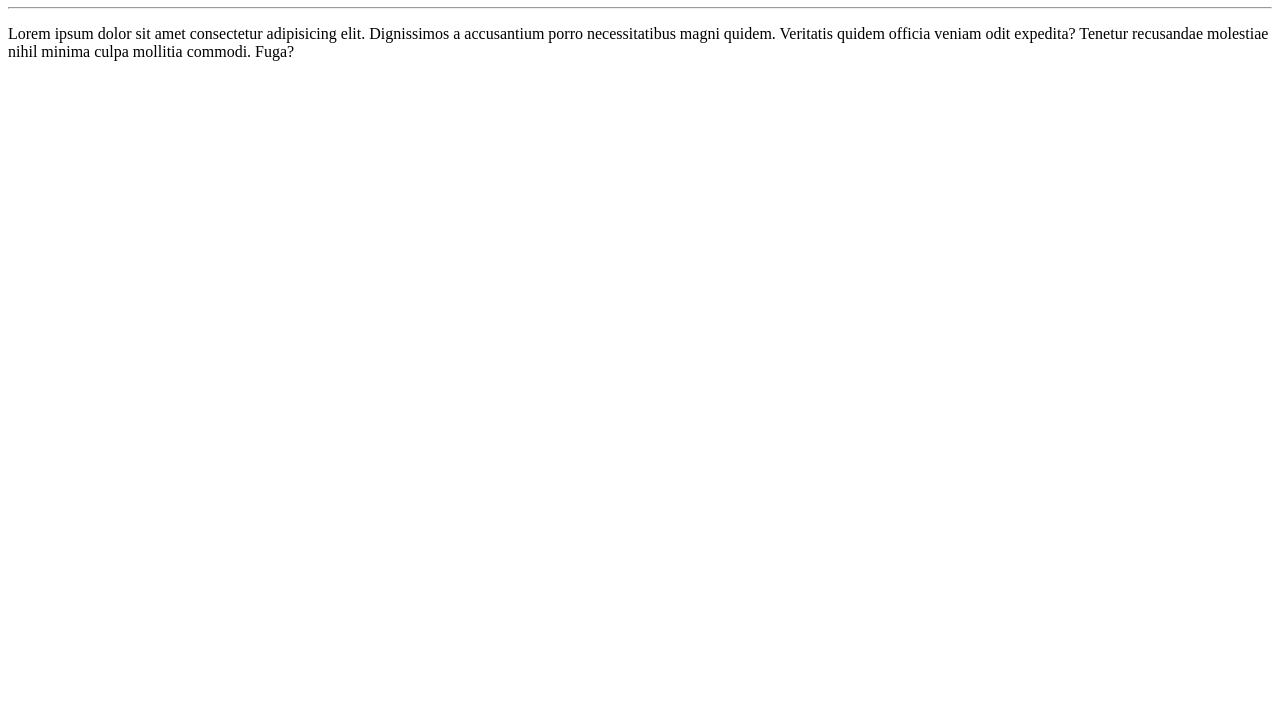
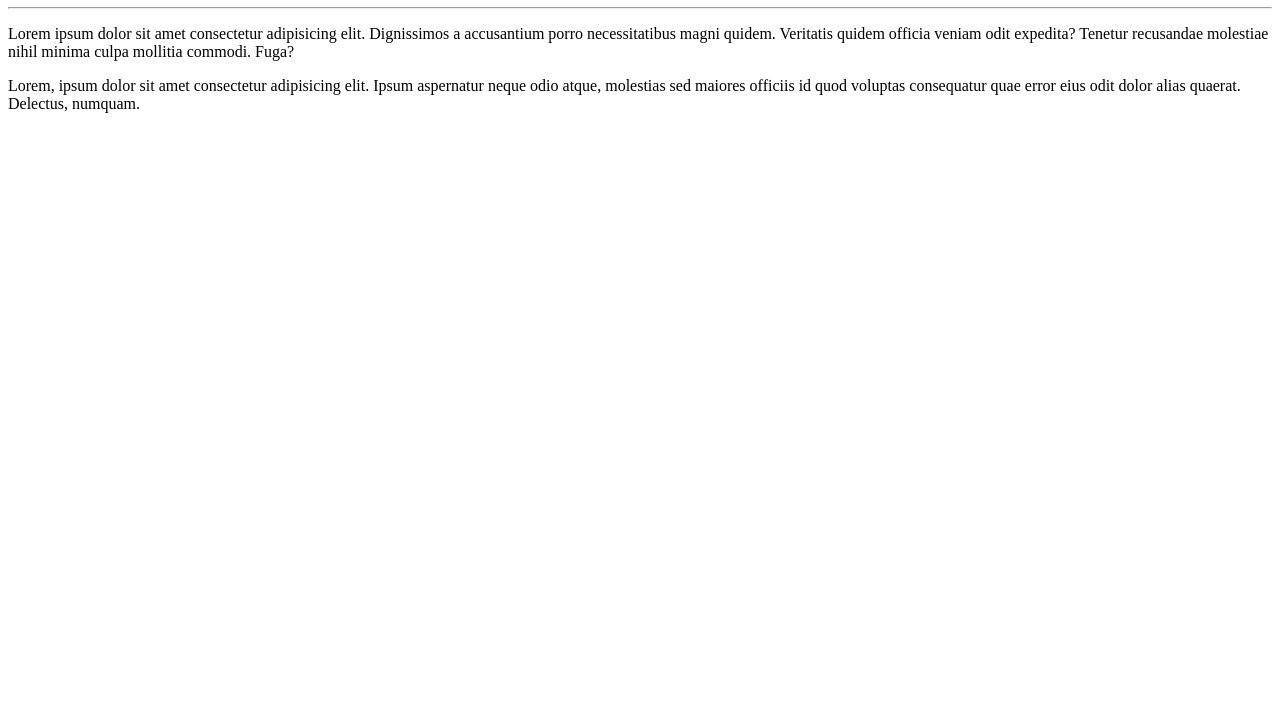
Before and after one commit to 1970Geeovane/Ola-Mundo, a plain HTML site: page site-exemplo/index.html in a window 1280 px wide. Shown: the part 73-800 px from the top of the page. Drawn offline with Linux system fonts and the light colour scheme.

Commit message:
Adicionei um paragrafo

```diff
--- a/site-exemplo/index.html
+++ b/site-exemplo/index.html
@@ -9,5 +9,6 @@
     <h1>Olá, Mundo!</h1>
     <hr>
     <p>Lorem ipsum dolor sit amet consectetur adipisicing elit. Dignissimos a accusantium porro necessitatibus magni quidem. Veritatis quidem officia veniam odit expedita? Tenetur recusandae molestiae nihil minima culpa mollitia commodi. Fuga?</p>
+    <p>Lorem, ipsum dolor sit amet consectetur adipisicing elit. Ipsum aspernatur neque odio atque, molestias sed maiores officiis id quod voluptas consequatur quae error eius odit dolor alias quaerat. Delectus, numquam.</p>
 </body>
 </html>
```
